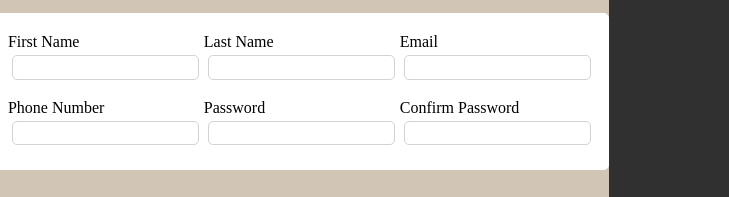
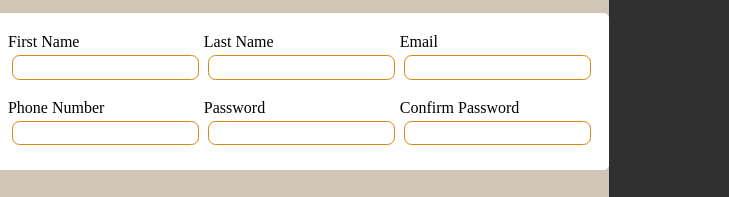
Before and after one commit to GustafPetersen/signup-form, a plain HTML site: page index.html in a window 1280 px wide. Shown: the part 360-557 px from the top of the page, 551-1280 px from the left. Drawn offline with Linux system fonts and the light colour scheme.

Commit message:
final css styling

```diff
--- a/index.html
+++ b/index.html
@@ -33,22 +33,23 @@
             <div class="formcontainer">
                 <form>
                     <label for="firstname">First Name
-                        <input type="text" class="name" id="firstname">
+                        <input type="text" class="name" id="firstname" required minlength="2" maxlength="12">
                     </label>
                     <label for="lastname">Last Name
-                        <input type="text" class="name" id="lastname">
+                        <input type="text" class="name" id="lastname" required minlength="2" maxlength="12">
                     </label>
                     <label for="email">Email
-                        <input type="email" class="email">
+                        <input type="email" class="email" required
+                        pattern="^[a-zA-Z0-9.!#$%&'*+/=?^_`{|}~-]+@[a-zA-Z0-9](?:[a-zA-Z0-9-]{0,61}[a-zA-Z0-9])?(?:\.[a-zA-Z0-9](?:[a-zA-Z0-9-]{0,61}[a-zA-Z0-9])?)*$">
                     </label>
                     <label for="phonenumber">Phone Number
-                        <input type="tel" class="phonenumber">
+                        <input type="tel" class="phonenumber" required>
                     </label>
                     <label for="password">Password
-                        <input type="password" class="password">
+                        <input type="password" class="password" required minlength="9" maxlength="20">
                     </label>
                     <label for="confirm-password">Confirm Password
-                        <input type="password" id="confirm-password">
+                        <input type="password" id="confirm-password" required minlength="9" maxlength="20">
                     </label>
 
                 </form>
--- a/main.js
+++ b/main.js
@@ -0,0 +1,4 @@
+const button = document.body.querySelector(".signup");
+button.addEventListener('click', () => {
+    return window.location.reload();
+})
--- a/style.css
+++ b/style.css
@@ -136,16 +136,24 @@ input {
     margin: 2%;
     padding: 2%;
     border: 1.125px lightgrey solid;
-    border-radius: 5px;
+    border-radius: 7.5px;
     flex: 1 1 auto;
-}
-input:hover {
-    border: 2px #b7731a;
+    -webkit-user-select: none;
+    -moz-user-select: none;
+    -ms-user-select: none;
+    user-select: none;
 }
 
 input:focus {
-    box-shadow: 2px black;
-    border: 1.125px #b7731a;
+    box-shadow: 2px 2px 5px 2px rgba(228, 150, 41, 0.632) inset;
+    outline: none;
+}
+
+input:valid {
+    border-color: rgb(95, 158, 0);
+}
+input:invalid {
+    border-color: rgb(214, 134, 22);
 }
 
 .signup-login {
```
